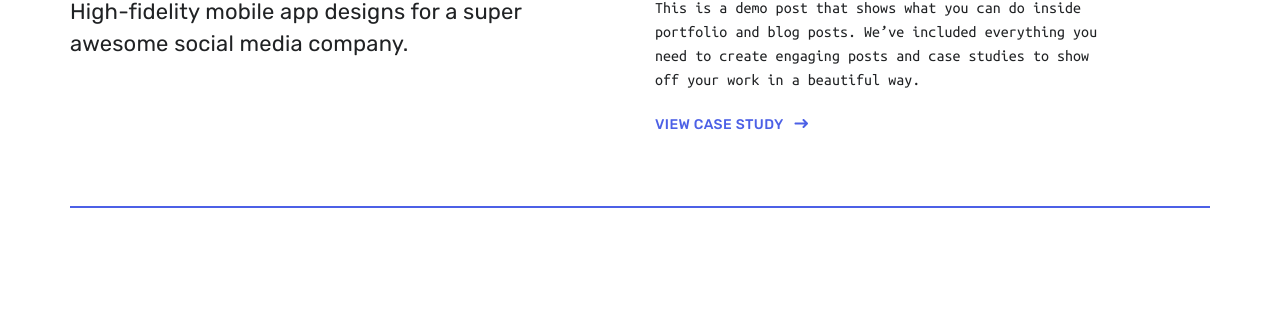
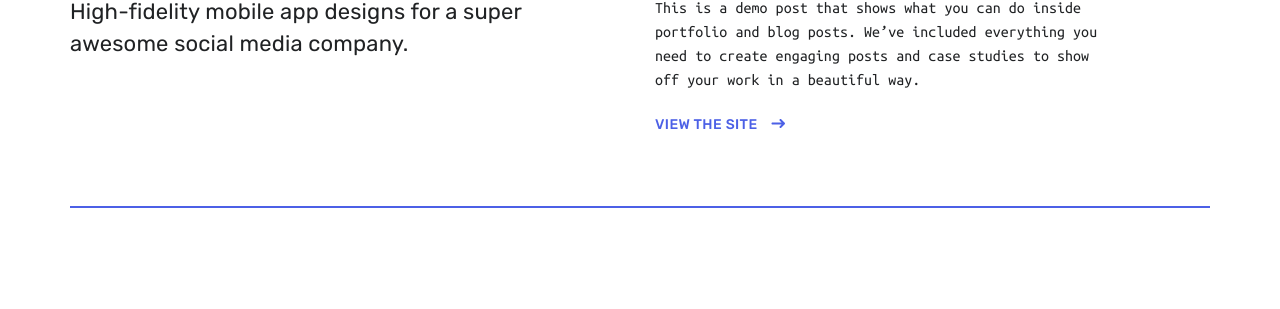
Before and after one commit to bennforlife/bennforlife.github.io, a Jekyll site: the page built from index.html, in a window 1280 px wide and 900 px high, scrolled down 1261 px. Shown: the part 144-453 px from the top of the window. Built offline with Jekyll 4.4.1, drawn with Linux system fonts in a browser that asks for light colours; nearby versions of some CDN libraries.

Commit message:
Add ability to change project link anchor text

```diff
--- a/index.html
+++ b/index.html
@@ -46,8 +46,14 @@ featured_image: /images/social.jpg
 					<p class="project__subtitle subtitle--light">{{ project.subtitle }}</p>
 					<p class="project__description --small">
 						{{ project.description }}
-						<a href="{{ project.url | relative_url }}" class="project__link button--text --right"
-							style="color: {{ accent_color }}; --color-var: {{ accent_color }}">View Case Study</a>
+						<a href="{{ project.link }}" class="project__link button--text --right"
+							style="color: {{ accent_color }}; --color-var: {{ accent_color }}">
+							{% if project.linkDescription %}
+								{{ project.linkDescription }}
+							{% else %}
+								View the site
+							{% endif %}
+						</a>
 					</p>
 				</div>
 			</article>
```
